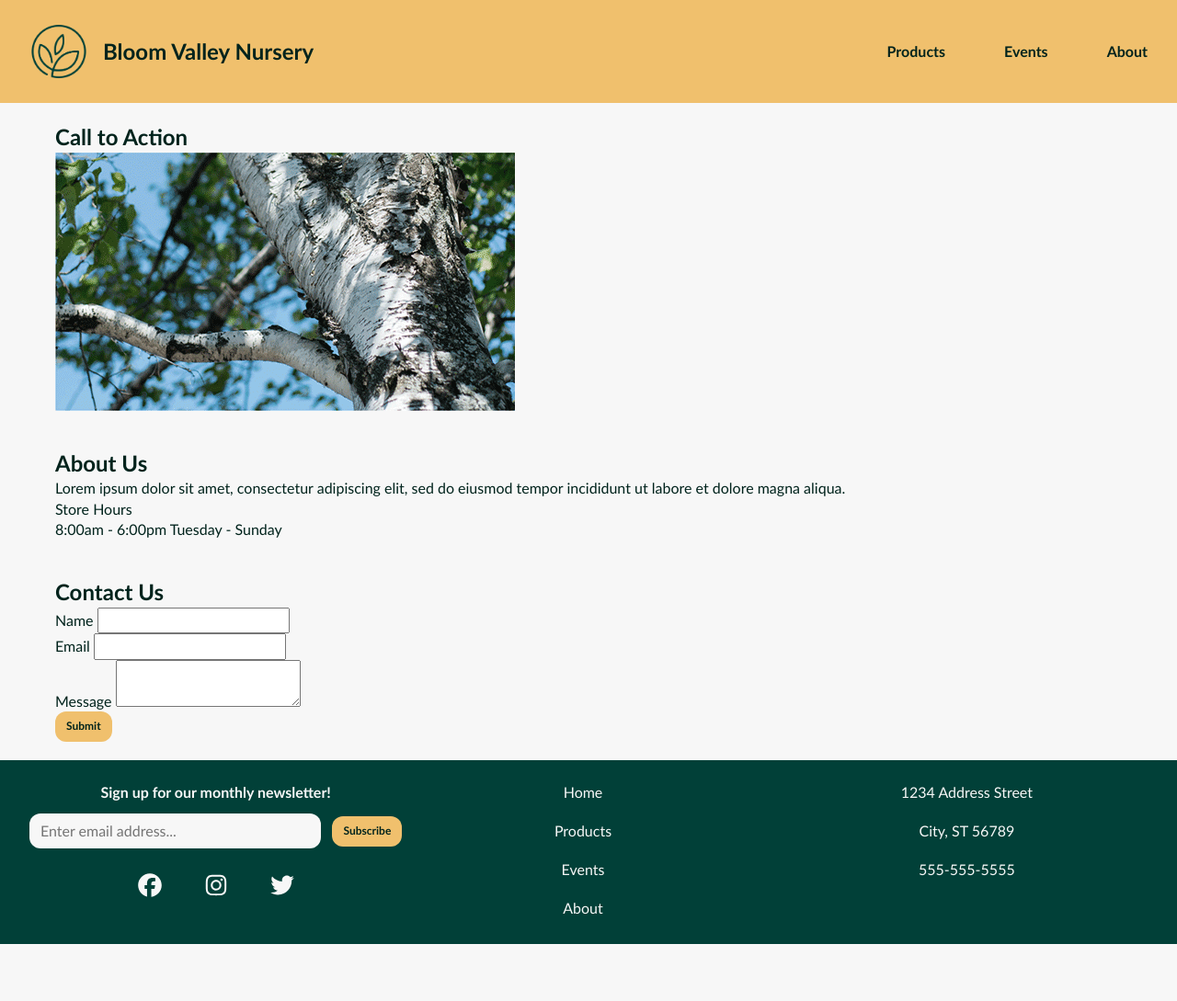
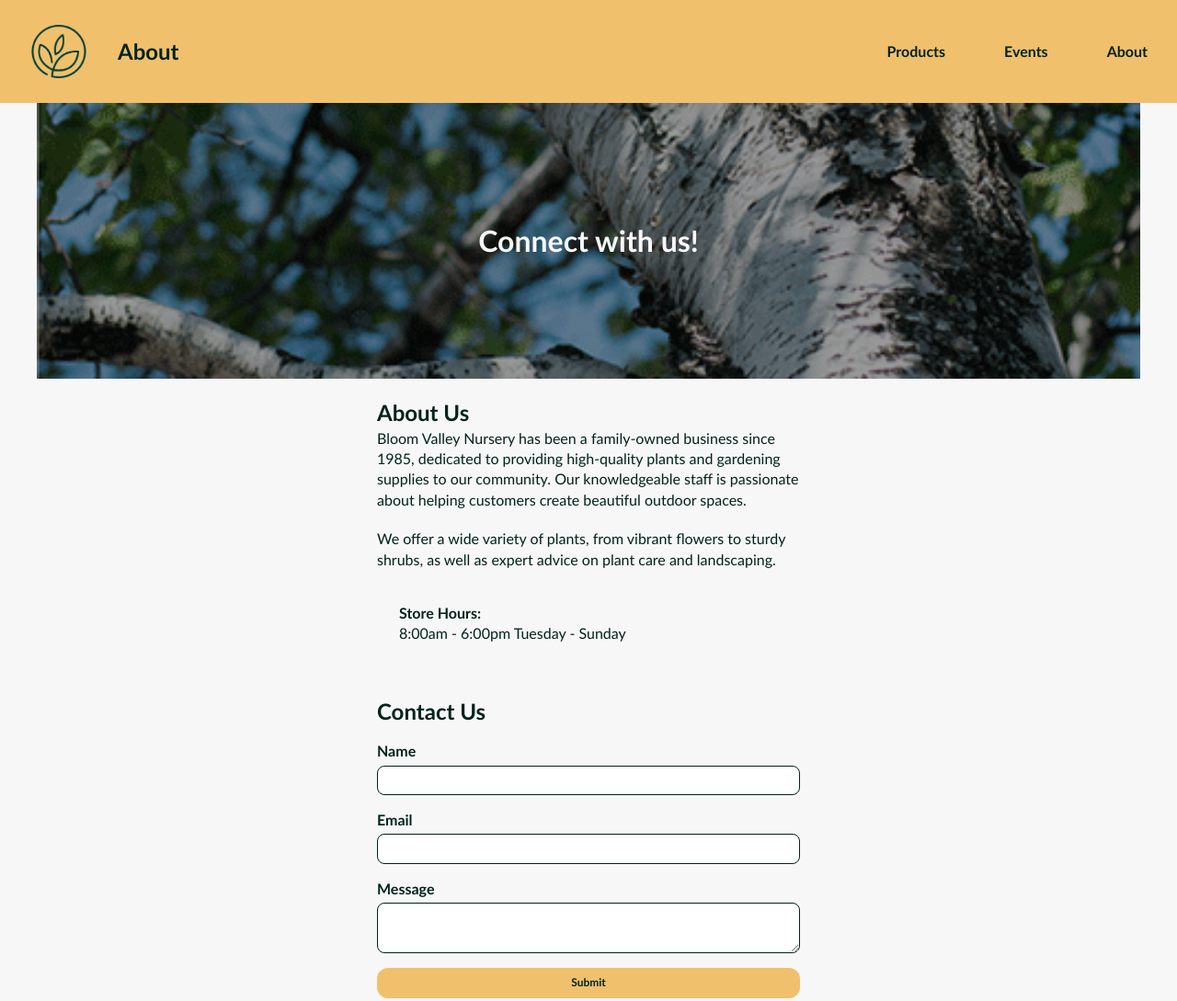
Before and after one commit to willdelorm/bloom-valley-nursery, a plain HTML site: page about.html in a window 1280 px wide. Shown: the top 1089 px of the page at 92% size. Before the commit the page ends 1027 px from the top, so only its background shows below. Drawn offline with Linux system fonts and the light colour scheme.

Commit message:
style remaining pages

```diff
--- a/about.html
+++ b/about.html
@@ -17,8 +17,8 @@
       <div class="header">
         <a class="header-left" href="/index.html">
           <img class="header-logo" src="assets/logo.png" alt="logo" />
-          <h1>Bloom Valley Nursery</h1>
         </a>
+        <h1>About</h1>
         <button class="mobile-menu-btn">
           <img
             class="menu-icon"
@@ -37,38 +37,43 @@
     </header>
 
     <main>
-      <section>
-        <h2>Call to Action</h2>
-        <img src="assets/imgs/Client1_BirchTree.png" alt="birch tree" />
+      <section class="about-hero">
+        <h2 class="hero-title">Connect with us!</h2>
       </section>
-      <section>
+      <section class="about-info">
         <h2>About Us</h2>
         <p>
-          Lorem ipsum dolor sit amet, consectetur adipiscing elit, sed do
-          eiusmod tempor incididunt ut labore et dolore magna aliqua.
+          Bloom Valley Nursery has been a family-owned business since 1985,
+          dedicated to providing high-quality plants and gardening supplies to
+          our community. Our knowledgeable staff is passionate about helping
+          customers create beautiful outdoor spaces.
         </p>
-        <p>Store Hours</p>
-        <ul>
-          <li>8:00am - 6:00pm Tuesday - Sunday</li>
-        </ul>
+        <p>
+          We offer a wide variety of plants, from vibrant flowers to sturdy
+          shrubs, as well as expert advice on plant care and landscaping.
+        </p>
+        <div class="hours-container">
+          <p class="hours-title">Store Hours:</p>
+          <p>8:00am - 6:00pm Tuesday - Sunday</p>
+        </div>
       </section>
       <section>
         <h2>Contact Us</h2>
-        <form>
-          <div>
-            <label>Name</label>
-            <input type="text" />
+        <form class="contact-form">
+          <div class="form-group">
+            <label class="form-label" for="name">Name</label>
+            <input class="form-input" id="name" type="text" />
           </div>
-          <div>
-            <label>Email</label>
-            <input type="email" />
+          <div class="form-group">
+            <label class="form-label" for="email">Email</label>
+            <input class="form-input" id="email" type="email" />
           </div>
-          <div>
-            <label>Message</label>
-            <textarea></textarea>
+          <div class="form-group">
+            <label class="form-label" for="message">Message</label>
+            <textarea class="form-input" id="message"></textarea>
           </div>
-          <div>
-            <button type="submit">Submit</button>
+          <div class="form-group">
+            <button class="form-submit" type="submit">Submit</button>
           </div>
         </form>
       </section>
--- a/css/about.css
+++ b/css/about.css
@@ -0,0 +1,66 @@
+/* About Hero */
+.about-hero {
+  background: linear-gradient(rgba(0, 0, 0, 0.4), rgba(0, 0, 0, 0.4)),
+    url("../assets/imgs/Client1_BirchTree.png");
+  background-position: center;
+  background-size: cover;
+  width: 100%;
+  max-height: 300px;
+  aspect-ratio: 3 / 2;
+
+  display: flex;
+  justify-content: center;
+  align-items: center;
+}
+
+.hero-title {
+    color: var(--color-on-primary);
+    font-size: 2rem;
+}
+
+/* About Us */
+.about-info > p {
+    margin-bottom: 1.25rem;
+}
+
+/* Store Hours */
+.hours-container {
+    padding: 1rem 1.5rem;
+}
+
+.hours-title {
+    font-weight: bold;
+}
+
+/* Contact Form */
+.contact-form {
+    display: flex;
+    flex-direction: column;
+    gap: 1rem;
+    margin: 1rem auto;
+}
+
+.form-group {
+    display: flex;
+    flex-direction: column;
+    gap: 0.25rem;
+}
+
+.form-label {
+    font-weight: bold;
+}
+
+.form-input {
+    padding: 0.25rem 0.5rem;
+    background-color: white;
+    color: var(--color-on-background);
+    border: 1px solid var(--color-on-background);
+    border-radius: 8px;
+}
+
+@media (min-width: 768px) {
+    main > :not(:first-child) {
+        max-width: 500px;
+        margin: 0 auto;
+    }
+}
--- a/css/events.css
+++ b/css/events.css
@@ -0,0 +1,34 @@
+/* Event Styling */
+.event-container {
+  max-width: 600px;
+  margin: 2rem auto;
+}
+
+.event-title {
+  padding: 0.75rem 0;
+}
+
+.event-date {
+  font-weight: bold;
+  margin-bottom: 0.5rem;
+}
+
+.event-description {
+  margin-bottom: 1.25rem;
+}
+
+.event-btn {
+  display: block;
+  margin: 0 auto;
+}
+
+@media (min-width: 768px) {
+  main {
+    display: grid;
+    grid-template-columns: repeat(2, minmax(200px, 1fr));
+  }
+
+  .event-container {
+    text-align: center;
+  }
+}
--- a/css/global.css
+++ b/css/global.css
@@ -180,6 +180,9 @@ footer {
 
     /* Header Styling */
     .header {
+      flex: 1;
+      justify-content: flex-start;
+      gap: 2rem;
         padding: 1.5rem 2rem;
     }
 
```
Also changed, not shown: events.html (+20 -16 lines).
